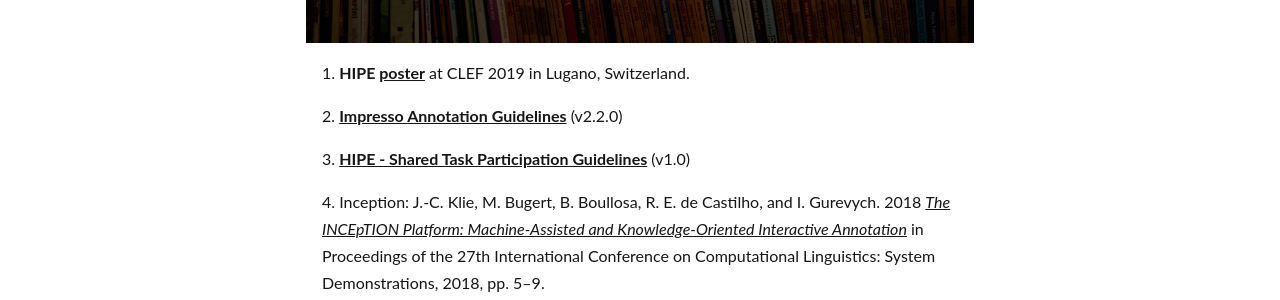
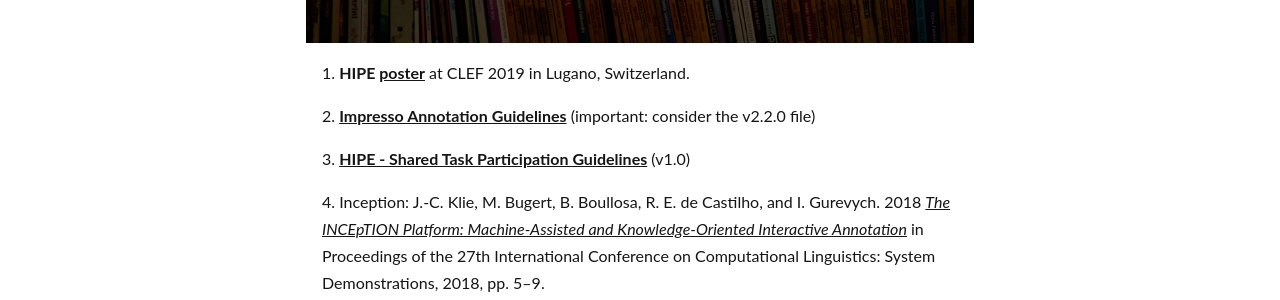
Before and after one commit to impresso/CLEF-HIPE-2020, a Jekyll site: the page built from _pages/references.md, in a window 1280 px wide. Shown: the part 540-840 px from the top of the page. Built offline with Jekyll 4.4.1, drawn with Linux system fonts in a browser that asks for light colours.

Commit message:
another link fix

```diff
--- a/_pages/references.md
+++ b/_pages/references.md
@@ -8,7 +8,7 @@
 
 
 1. **HIPE [poster](https://doi.org/10.5281/zenodo.3539084)** at CLEF 2019 in Lugano, Switzerland.
-2. **[Impresso Annotation Guidelines](https://doi.org/10.5281/zenodo.3585749)** (v2.2.0)
-3. **[HIPE - Shared Task Participation Guidelines]()** (v1.0)
+2. **[Impresso Annotation Guidelines](https://doi.org/10.5281/zenodo.3585749)** (important: consider the v2.2.0 file)
+3. **[HIPE - Shared Task Participation Guidelines](https://zenodo.org/record/3604238)** (v1.0)
 4. Inception:  J.-C. Klie, M. Bugert, B. Boullosa, R. E. de Castilho, and I. Gurevych. 2018 *[The INCEpTION Platform: Machine-Assisted and Knowledge-Oriented Interactive Annotation](https://www.aclweb.org/anthology/C18-2002.pdf)* in Proceedings of the 27th International Conference on Computational Linguistics: System Demonstrations, 2018, pp. 5–9.
 5. LEA metric: N. S. Moosavi and M. Strube (2016) *[Which Coreference Evaluation Metric Do You Trust? A Proposal for a Link-based Entity Aware Metric](https://www.aclweb.org/anthology/P16-1060)* in Proceedings of the 54th Annual Meeting of the Association for Computational Linguistics, 2016, pp. 632–642.
```
